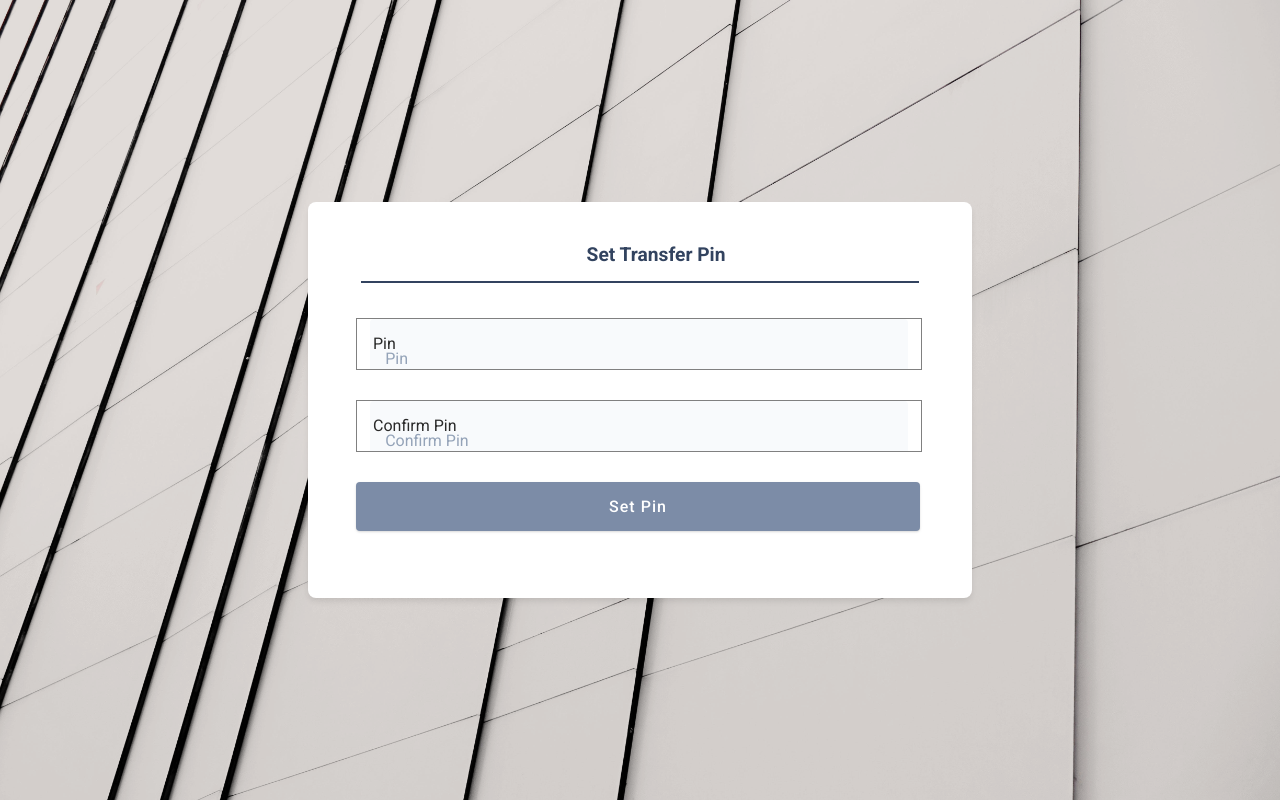
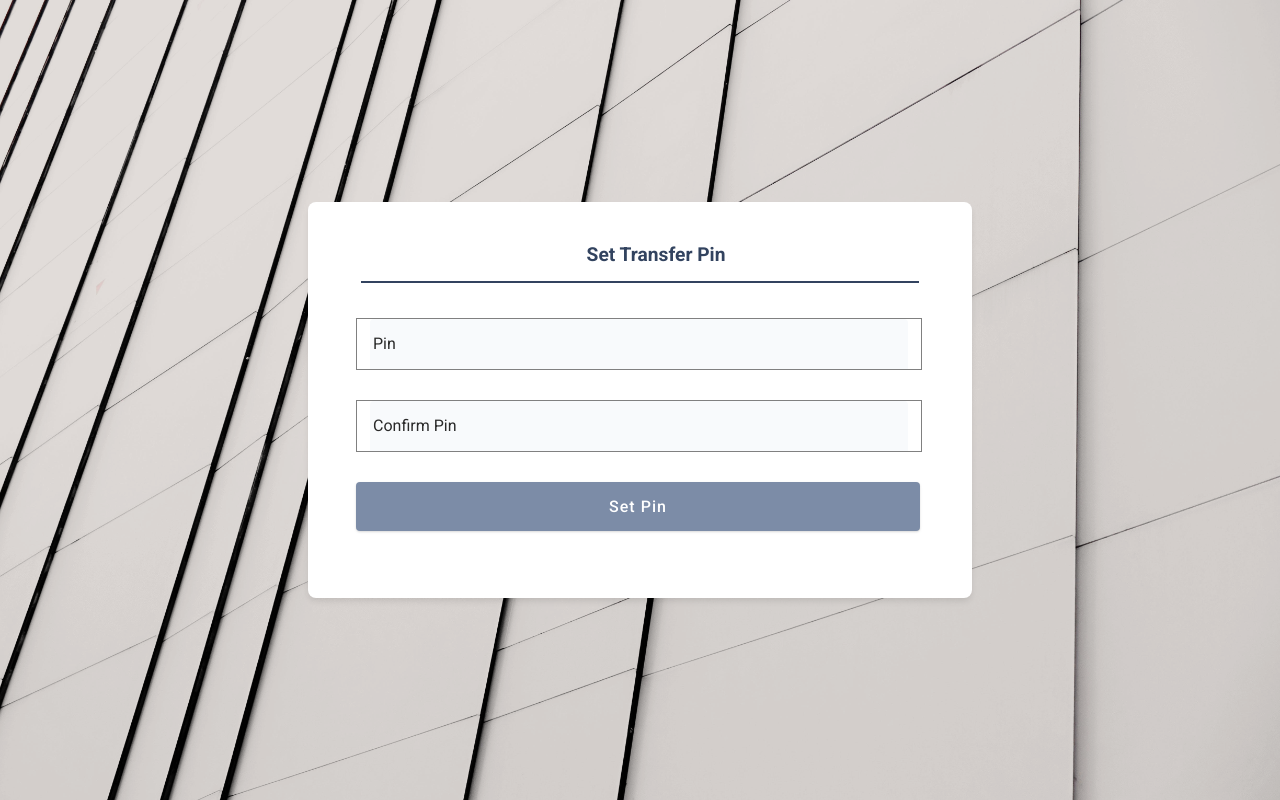
Before and after one commit to MalachyCode/Explore-bank-app, a React (Vite) app in the folder UI/: page /dashboard-client/1/set-transfer-pin in a window 1280 px wide. Built offline with nearby package versions, Linux system fonts and the light colour scheme; no server answers.

Commit message:
Updating the user service name handling the request from changetransferpin to updateUser and also updating form input parameters to suit new form input by removing placeholders in SetTransferPin Page

```diff
--- a/UI/src/pages/ClientDashboard/sections/SetTransferPinPage/SetTransferPinPage.tsx
+++ b/UI/src/pages/ClientDashboard/sections/SetTransferPinPage/SetTransferPinPage.tsx
@@ -37,7 +37,7 @@ const SetTransferPinPage = () => {
       id: 'pin',
       name: 'pin',
       type: 'text',
-      placeholder: 'Pin',
+      // placeholder: 'Pin',
       errorMessage: 'Pin should be 4 numbers',
       label: 'Pin',
       pattern: `^(?=.*[0-9])[0-9!]{4}$`,
@@ -47,7 +47,7 @@ const SetTransferPinPage = () => {
       id: 'confirm-pin',
       name: 'confirmPin',
       type: 'text',
-      placeholder: 'Confirm Pin',
+      // placeholder: 'Confirm Pin',
       errorMessage: `Pins don't match`,
       label: 'Confirm Pin',
       pattern: values.pin,
@@ -67,7 +67,7 @@ const SetTransferPinPage = () => {
         ...user,
         transferPin: values.pin,
       };
-      userService.setTransferPin(user?.id, setUserPin).then((response) => {
+      userService.updateUser(user?.id, setUserPin).then((response) => {
         console.log(response);
         if (userAccountNotificationBox) {
           const setPinNotification: Notification = {
```
